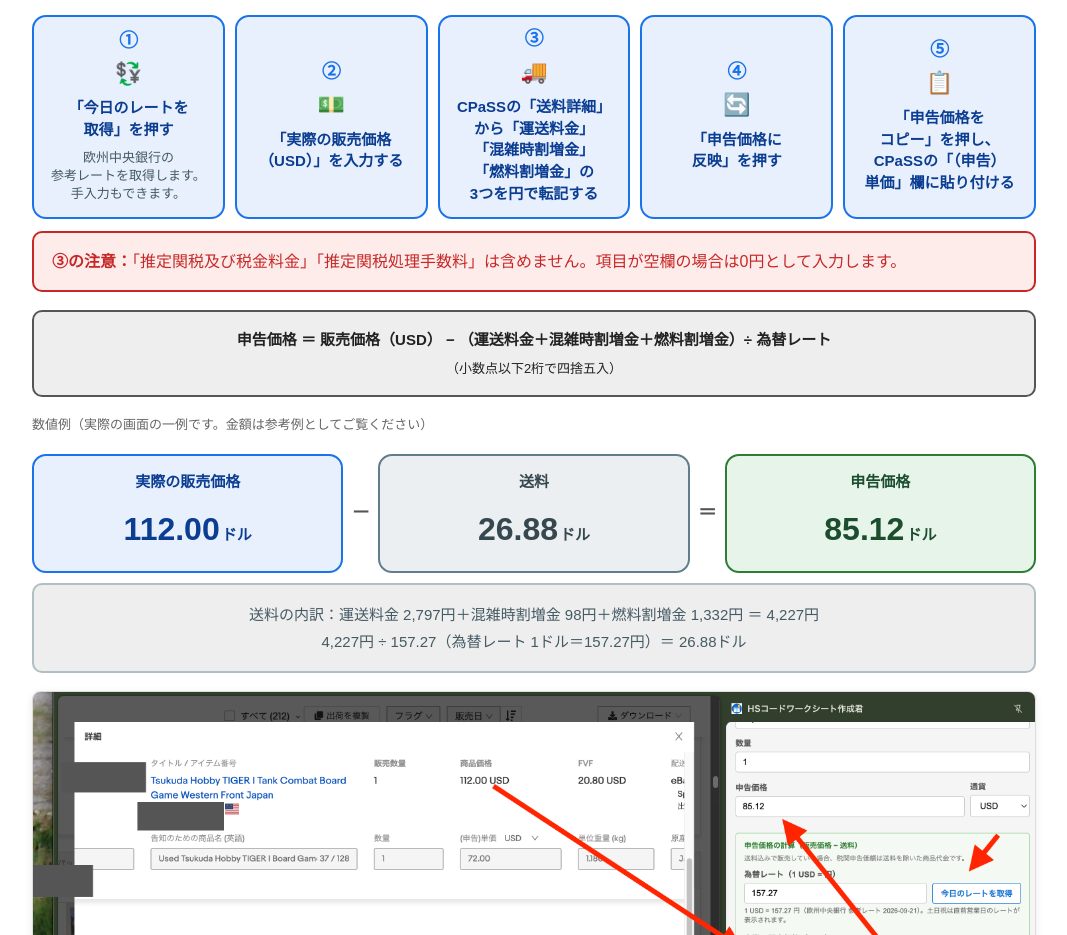
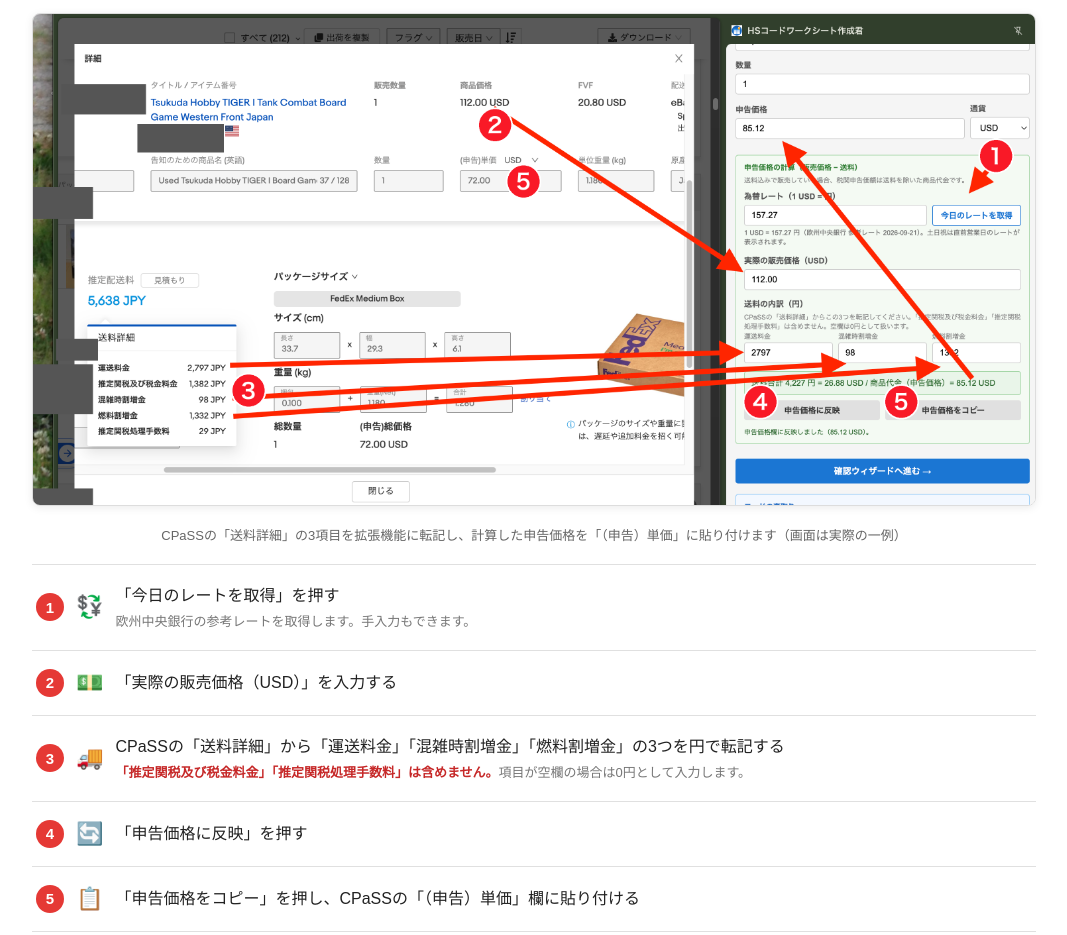
Before and after one commit to naokijodan/ebay-declared-value-guide, a plain HTML site: page index.html in a window 1280 px wide. Shown: the part 3821-4756 px from the top of the page, without its empty margins (106-1173 px from the left). Drawn offline with Linux system fonts and the light colour scheme.

Commit message:
第4章: 画面の画像に手順の番号を振り、手順を1列の一覧に変更
- CPaSSと拡張機能の画面に1〜5の番号を描き込んだ画像を追加し、章の最初に配置
- 5枚の手順カードと注意の帯をやめ、番号付きの1列の一覧に変更（文言は元の手順どおり）

Co-Authored-By: Claude Fable 5.1 <noreply@anthropic.com>

```diff
--- a/index.html
+++ b/index.html
@@ -491,47 +491,46 @@
   .branch-footnotes .footnote-item:last-child { margin-bottom: 0; }
   .branch-footnotes .footnote-item strong { color: #222; }
 
-  /* ---- 第5章：手順カード ---- */
-  .steps-row {
+  /* ---- 第4章：番号付きの手順一覧（画像の番号の印と対応） ---- */
+  .step-list {
+    margin: 16px 0;
+    border-top: 1px solid #e0e0e0;
+  }
+  .step-row {
     display: flex;
-    align-items: stretch;
-    gap: 10px;
-    margin: 12px 0;
+    align-items: center;
+    gap: 12px;
+    padding: 18px 4px;
+    border-bottom: 1px solid #e0e0e0;
   }
-  .step-card {
-    flex: 1 1 0;
-    min-width: 0;
-    background: var(--accent-light);
-    border: var(--border-w) solid var(--accent);
-    border-radius: var(--radius-box);
-    padding: var(--pad-tight);
+  .step-badge {
+    flex: none;
+    width: 28px;
+    height: 28px;
+    border-radius: 50%;
+    background: #e53935;
+    color: #fff;
+    font-size: var(--fs-label);
+    font-weight: bold;
     display: flex;
-    flex-direction: column;
     align-items: center;
     justify-content: center;
-    text-align: center;
   }
-  .step-num { font-size: var(--fs-heading); font-weight: bold; color: var(--accent); line-height: 1; margin-bottom: 4px; }
-  .step-icon { font-size: var(--fs-icon); margin-bottom: 4px; }
-  .step-text { font-size: var(--fs-label); font-weight: bold; color: #0b3d91; line-height: 1.45; }
-  .step-sub {
-    margin-top: 8px;
+  .step-emoji { flex: none; font-size: var(--fs-icon); line-height: 1; }
+  .step-content { flex: 1 1 auto; min-width: 0; }
+  .step-line {
+    font-size: var(--fs-body);
+    font-weight: normal;
+    color: #222;
+    line-height: 1.6;
+  }
+  .step-note {
+    margin-top: 4px;
     font-size: var(--fs-note);
-    font-weight: normal;
-    color: #455a64;
-    line-height: 1.4;
+    color: #777;
+    line-height: 1.5;
   }
-  .warn-band {
-    background: var(--wrong-bg);
-    border: var(--border-w) solid var(--wrong-border);
-    color: var(--wrong-text);
-    border-radius: var(--radius-band);
-    padding: var(--pad-roomy);
-    margin: 10px 0;
-    font-size: var(--fs-body);
-    line-height: 1.6;
-    text-align: left;
-  }
+  .step-warn-text { color: var(--wrong-text); font-weight: bold; }
 
   .calc-row {
     display: flex;
@@ -589,7 +588,6 @@
     .term-blocks,
     .split-row,
     .branches,
-    .steps-row,
     .calc-row,
     .compare-row,
     .split-clusters,
@@ -609,8 +607,13 @@
     .price-tag .tag-value { font-size: 28px; }
   }
 
+  /* 手順の一覧は言葉の区切りで折り返す */
+  .step-line, .step-note {
+    word-break: auto-phrase;
+  }
+
   /* 折り返しで1文字だけ残るのを防ぐ */
-  .point-box, .formula-box, .conclusion, .step-text, .step-sub, .warn-band,
+  .point-box, .formula-box, .conclusion,
   .question-box, .compare-title, .compare-desc,
   .calc-breakdown, .branch .body-text, figcaption, h1, h2, h3, .fig-lead,
   .total-band, .cluster-head, .cluster-note {
@@ -819,38 +822,50 @@
       拡張機能「HSコードワークシート作成君」のパネルには「申告価格の計算（販売価格 − 送料）」という機能があります。次の手順で、税関申告価額を自動計算できます。
     </p>
 
-    <div class="fig-wrap">
-      <div class="steps-row">
-        <div class="step-card">
-          <div class="step-num">①</div>
-          <div class="step-icon">💱</div>
-          <div class="step-text">「今日のレートを取得」を押す</div>
-          <div class="step-sub">欧州中央銀行の参考レートを取得します。手入力もできます。</div>
-        </div>
-        <div class="step-card">
-          <div class="step-num">②</div>
-          <div class="step-icon">💵</div>
-          <div class="step-text">「実際の販売価格（USD）」を入力する</div>
-        </div>
-        <div class="step-card">
-          <div class="step-num">③</div>
-          <div class="step-icon">🚚</div>
-          <div class="step-text">CPaSSの「送料詳細」から「運送料金」「混雑時割増金」「燃料割増金」の3つを円で転記する</div>
-        </div>
-        <div class="step-card">
-          <div class="step-num">④</div>
-          <div class="step-icon">🔄</div>
-          <div class="step-text">「申告価格に反映」を押す</div>
-        </div>
-        <div class="step-card">
-          <div class="step-num">⑤</div>
-          <div class="step-icon">📋</div>
-          <div class="step-text">「申告価格をコピー」を押し、<br>CPaSSの「（申告）単価」欄に貼り付ける</div>
+    <figure class="shot">
+      <a href="images/cpass-declared-value-flow-numbered.png" target="_blank" rel="noopener">
+        <img src="images/cpass-declared-value-flow-numbered.png" alt="CPaSSの注文詳細画面と拡張機能「HSコードワークシート作成君」のパネルを赤い矢印で結んだ図。矢印には手順の1〜5の番号が付いている。1は「今日のレートを取得」ボタン、2は商品価格112.00 USDから「実際の販売価格（USD）」欄への矢印、3はCPaSSの送料詳細（運送料金・混雑時割増金・燃料割増金）から送料の内訳欄への3本の矢印、4は「申告価格に反映」ボタン、5は「申告価格をコピー」ボタンと貼り付け先の「（申告）単価」欄を示している。画面内の注文番号・アイテム番号・eBay IDなどの個人情報はグレーで塗りつぶしている。">
+      </a>
+      <figcaption>CPaSSの「送料詳細」の3項目を拡張機能に転記し、計算した申告価格を「（申告）単価」に貼り付けます（画面は実際の一例）</figcaption>
+    </figure>
+
+    <div class="step-list">
+      <div class="step-row">
+        <span class="step-badge">1</span>
+        <span class="step-emoji">💱</span>
+        <div class="step-content">
+          <div class="step-line">「今日のレートを取得」を押す</div>
+          <div class="step-note">欧州中央銀行の参考レートを取得します。手入力もできます。</div>
         </div>
       </div>
-
-      <div class="warn-band">
-        <strong>③の注意：</strong>「推定関税及び税金料金」「推定関税処理手数料」は含めません。項目が空欄の場合は0円として入力します。
+      <div class="step-row">
+        <span class="step-badge">2</span>
+        <span class="step-emoji">💵</span>
+        <div class="step-content">
+          <div class="step-line">「実際の販売価格（USD）」を入力する</div>
+        </div>
+      </div>
+      <div class="step-row">
+        <span class="step-badge">3</span>
+        <span class="step-emoji">🚚</span>
+        <div class="step-content">
+          <div class="step-line">CPaSSの「送料詳細」から「運送料金」「混雑時割増金」「燃料割増金」の3つを円で転記する</div>
+          <div class="step-note"><span class="step-warn-text">「推定関税及び税金料金」「推定関税処理手数料」は含めません。</span>項目が空欄の場合は0円として入力します。</div>
+        </div>
+      </div>
+      <div class="step-row">
+        <span class="step-badge">4</span>
+        <span class="step-emoji">🔄</span>
+        <div class="step-content">
+          <div class="step-line">「申告価格に反映」を押す</div>
+        </div>
+      </div>
+      <div class="step-row">
+        <span class="step-badge">5</span>
+        <span class="step-emoji">📋</span>
+        <div class="step-content">
+          <div class="step-line">「申告価格をコピー」を押し、CPaSSの「（申告）単価」欄に貼り付ける</div>
+        </div>
       </div>
     </div>
 
@@ -882,11 +897,6 @@
         <div>4,227円 ÷ 157.27（為替レート 1ドル＝157.27円）＝ 26.88ドル</div>
       </div>
     </div>
-
-    <figure class="shot">
-      <img src="images/cpass-declared-value-flow.png" alt="CPaSSの注文詳細画面と拡張機能「HSコードワークシート作成君」のパネルを矢印で結んだ図。CPaSSの送料詳細にある運送料金・混雑時割増金・燃料割増金の3項目を拡張機能に転記し、計算された申告価格をCPaSSの（申告）単価欄に貼り付ける流れを示している。画面内の注文番号・アイテム番号・eBay IDなどの個人情報はグレーで塗りつぶしている。">
-      <figcaption>CPaSSの「送料詳細」の3項目を拡張機能に転記し、計算した申告価格を「（申告）単価」に貼り付けます（画面は実際の一例）</figcaption>
-    </figure>
 
     <p class="source-note">
       拡張機能の案内：<a href="https://naokijodan.github.io/bulk-tools-guide/extensions.html" target="_blank" rel="noopener">https://naokijodan.github.io/bulk-tools-guide/extensions.html</a>
```
Also changed, not shown: images/cpass-declared-value-flow-numbered.png (added).
